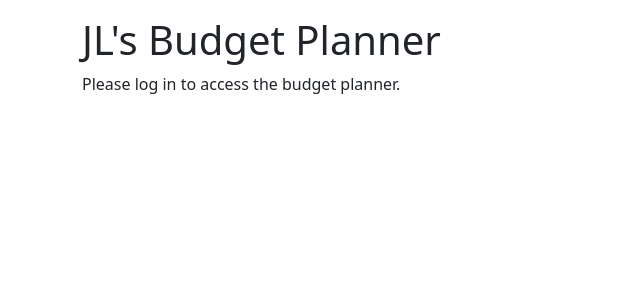
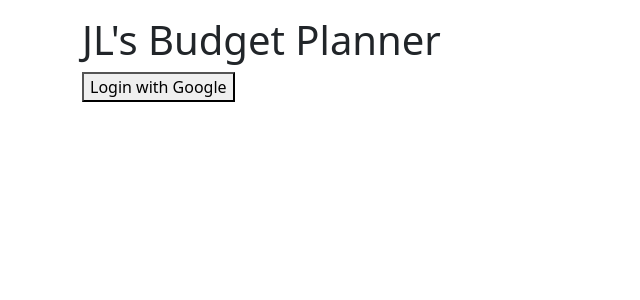
Before and after one commit to ngjunlong9651/react-budget-app, a React (Create React App) app: page / in a window 1280 px wide. Shown: the top 300 px of the page, without its empty margins (0-640 px from the left). Built offline with nearby package versions, Linux system fonts and the light colour scheme; no server answers; the HTML template or start-up script is replaced by a standard one.

Commit message:
implemented Oauth

```diff
--- a/src/App.js
+++ b/src/App.js
@@ -8,7 +8,8 @@ import AddExpenseForm from './components/AddExpense';
 import AddBudgetForm from './components/BudgetForm';
 import { AppProvider } from './context/AppContext';
 import SpendingByCategory from './components/SpendByCategory';
-import { auth } from './firebase_setup/firebase.js'; // Import Firebase auth
+import { auth } from './firebase_setup/firebase'; // Import Firebase auth
+import { GoogleAuthProvider, signInWithPopup } from 'firebase/auth'; // Import for Google Auth
 
 const App = () => {
     const [user, setUser] = useState(null);
@@ -22,6 +23,16 @@ const App = () => {
         // Cleanup subscription on unmount
         return () => unsubscribe();
     }, []);
+
+    // Define handleGoogleLogin inside the App component
+    const handleGoogleLogin = async () => {
+        const provider = new GoogleAuthProvider();
+        try {
+            await signInWithPopup(auth, provider);
+        } catch (error) {
+            console.error("Error signing in with Google", error);
+        }
+    };
 
     const handleLogout = () => {
         auth.signOut();
@@ -66,8 +77,9 @@ const App = () => {
                         </div>
                     </>
                 ) : (
-                    <div>Please log in to access the budget planner.</div>
-                    // You can add a simple login form or a button to log in here
+                    <div>
+                        <button onClick={handleGoogleLogin}>Login with Google</button>
+                    </div>
                 )}
             </div>
         </AppProvider>
```
